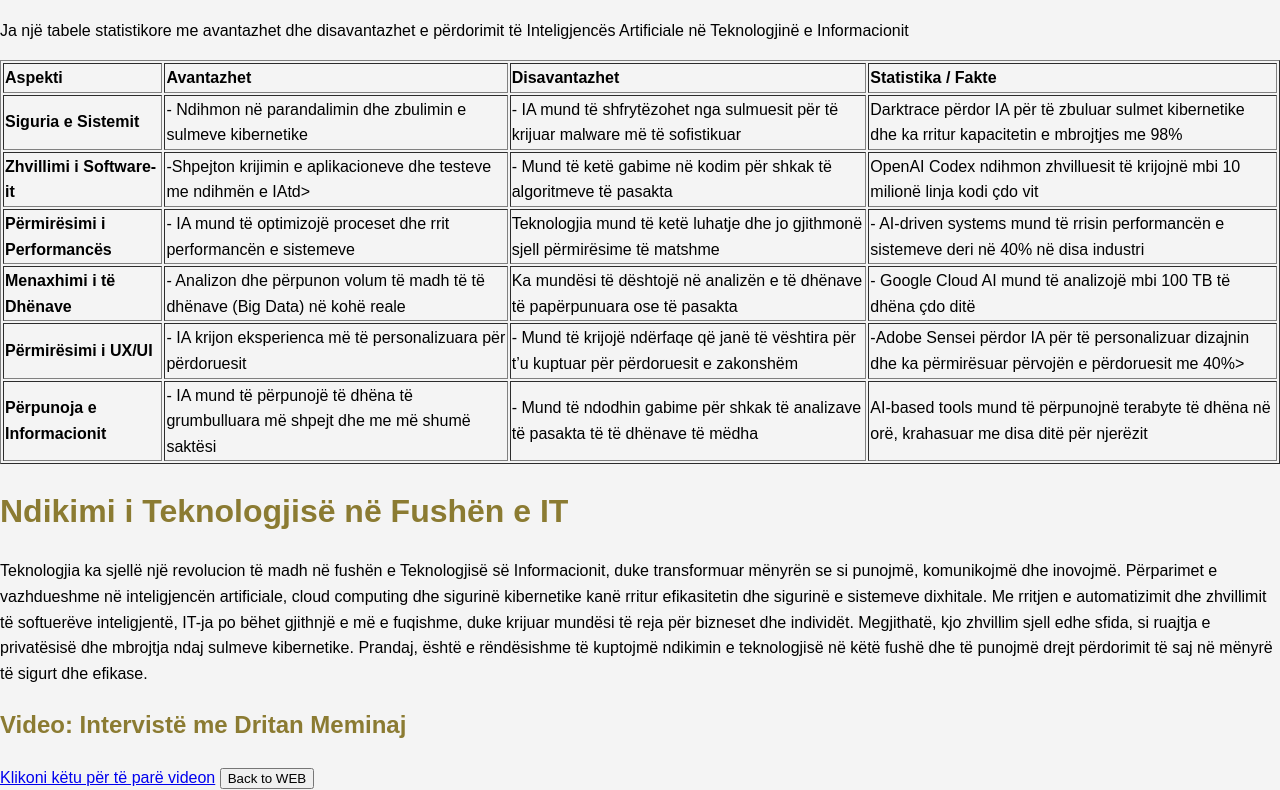
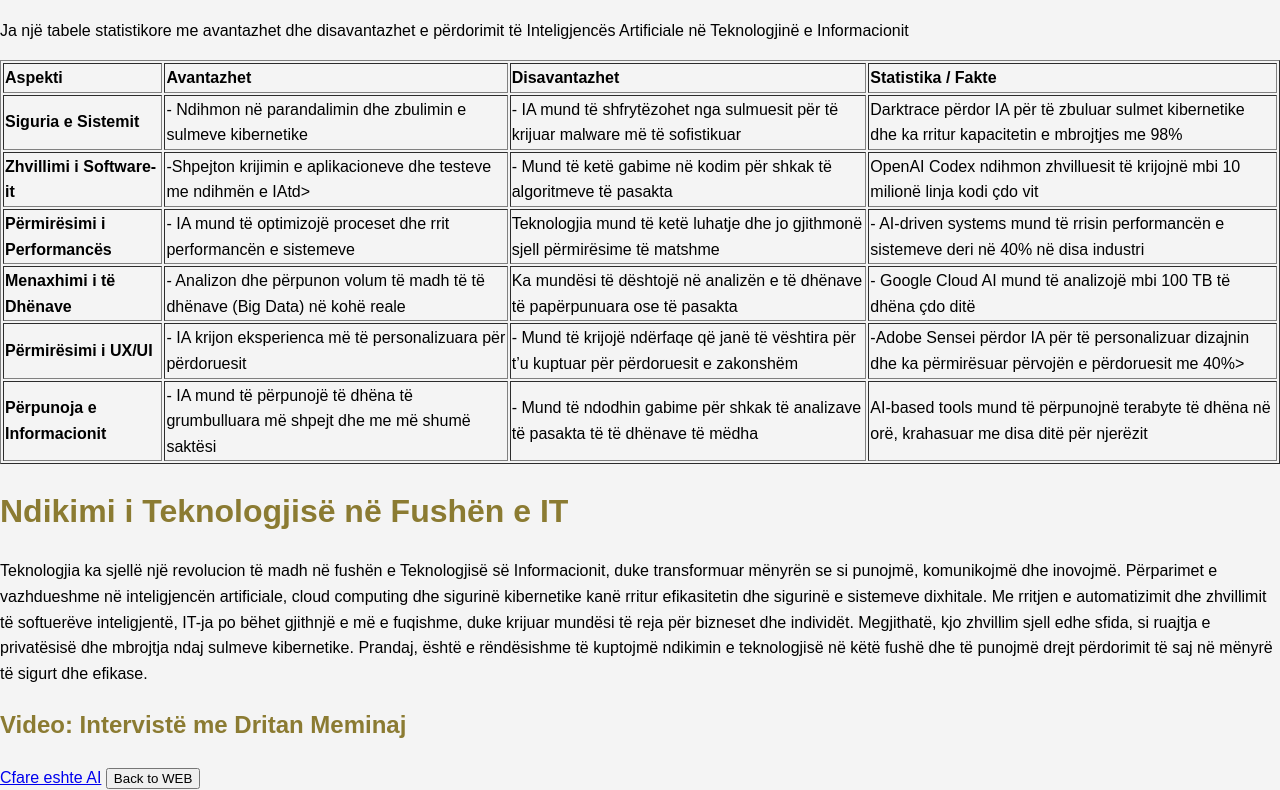
Before and after one commit to bana34-eng/BS-Website, a plain HTML site: page grupi2.html in a window 1280 px wide. Shown: the part 1306-2096 px from the top of the page. Drawn offline with Linux system fonts and the light colour scheme.

Commit message:
Update grupi2.html

```diff
--- a/grupi2.html
+++ b/grupi2.html
@@ -185,7 +185,7 @@
 <p>Teknologjia ka sjellë një revolucion të madh në fushën e Teknologjisë së Informacionit, duke transformuar mënyrën se si punojmë, komunikojmë dhe inovojmë. Përparimet e vazhdueshme në inteligjencën artificiale, cloud computing dhe sigurinë kibernetike kanë rritur efikasitetin dhe sigurinë e sistemeve dixhitale. Me rritjen e automatizimit dhe zhvillimit të softuerëve inteligjentë, IT-ja po bëhet gjithnjë e më e fuqishme, duke krijuar mundësi të reja për bizneset dhe individët. Megjithatë, kjo zhvillim sjell edhe sfida, si ruajtja e privatësisë dhe mbrojtja ndaj sulmeve kibernetike. Prandaj, është e rëndësishme të kuptojmë ndikimin e teknologjisë në këtë fushë dhe të punojmë drejt përdorimit të saj në mënyrë të sigurt dhe efikase.</p>
 
 <h2>Video: Intervistë me Dritan Meminaj</h2>
-<a href="https://www.youtube.com/watch?v=FUTURE2TECH2024" target="_blank">Klikoni këtu për të parë videon</a>
+<a href="https://www.youtube.com/watch?v=3k0BsaApDxU" target="_blank">Cfare eshte AI</a>
 <a href="index.html"><button>Back to WEB</button></a>
 <style>
   body {
```
